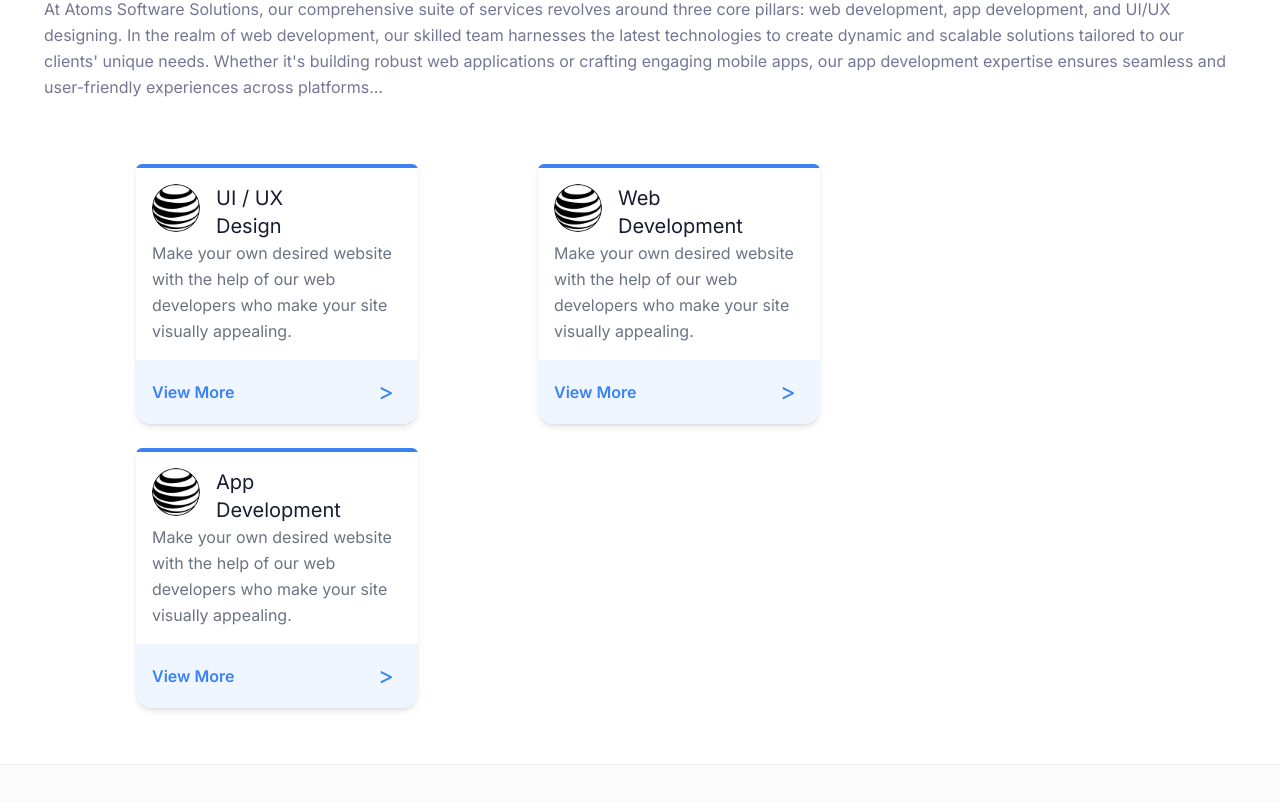
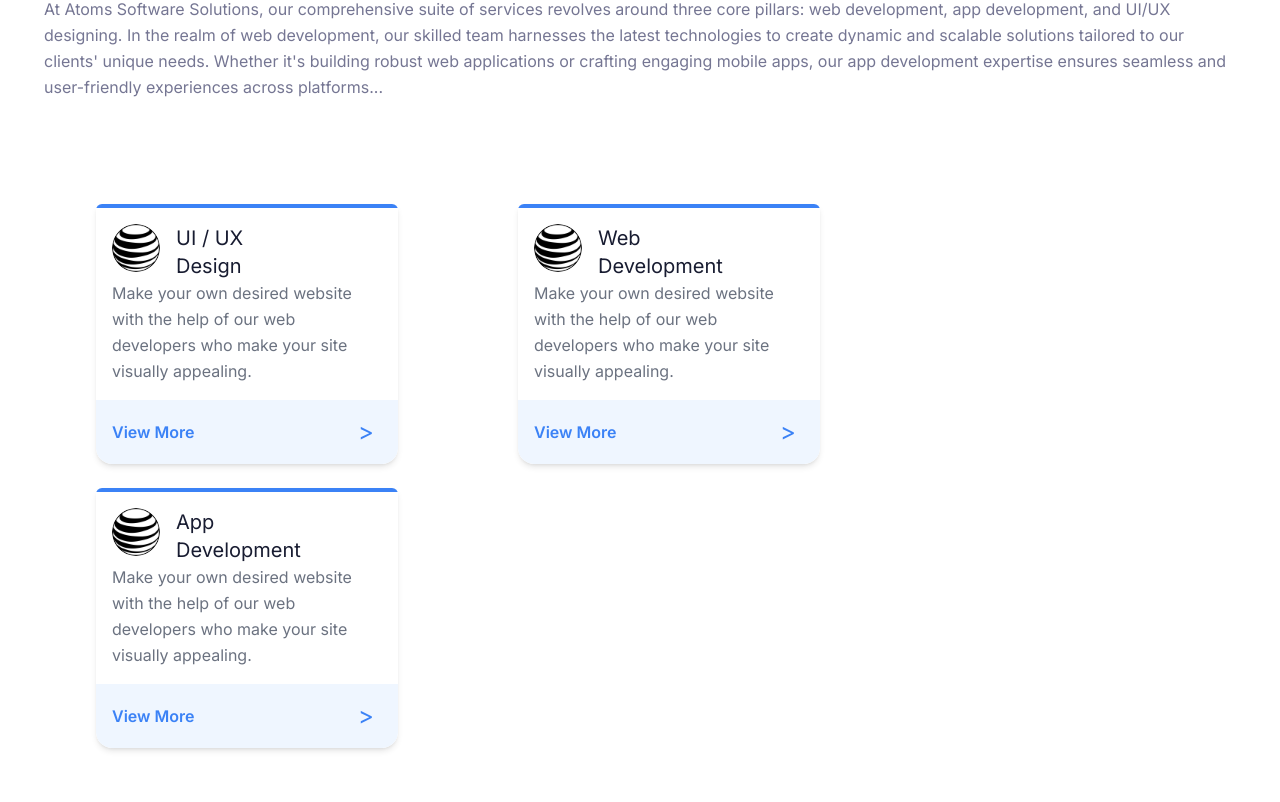
Before and after one commit to VenkataVijayaBhaskar007/software_solutions, a Next.js app: page / in a window 1280 px wide. Shown: the part 1478-2280 px from the top of the page. Built offline with nearby package versions, Linux system fonts and the light colour scheme.

Commit message:
changes in services header

```diff
--- a/components/About/index.tsx
+++ b/components/About/index.tsx
@@ -186,7 +186,7 @@ const About = () => {
 
 
 
-    <section className="container py-8 bg-white font-poppins dark:bg-btndark" >
+    <section className="container py-8 bg-white font-poppins dark:bg-btndark mb-10">
       <div className="max-auto aboutsec px-4">
         <div className="flex flex-wrap">
           <motion.div
@@ -220,7 +220,7 @@ const About = () => {
 
 
 
-<section className="px-20 flex flex-wrap -mx-1 py-8">
+<section className="px-10 flex flex-wrap -mx-1 py-8">
   <div className="bg-white shadow-md rounded-md overflow-hidden mb-6 w-full md:w-1/2 lg:w-2/3 xl:w-1/4 md:mx-45 lg:mx-40 xl:mx-15 rounded-bl-2xl rounded-br-2xl transition-transform transform hover:scale-105">
 
 
```
Also changed, not shown: 1 other file (tests, documents, lock files or other folders).
